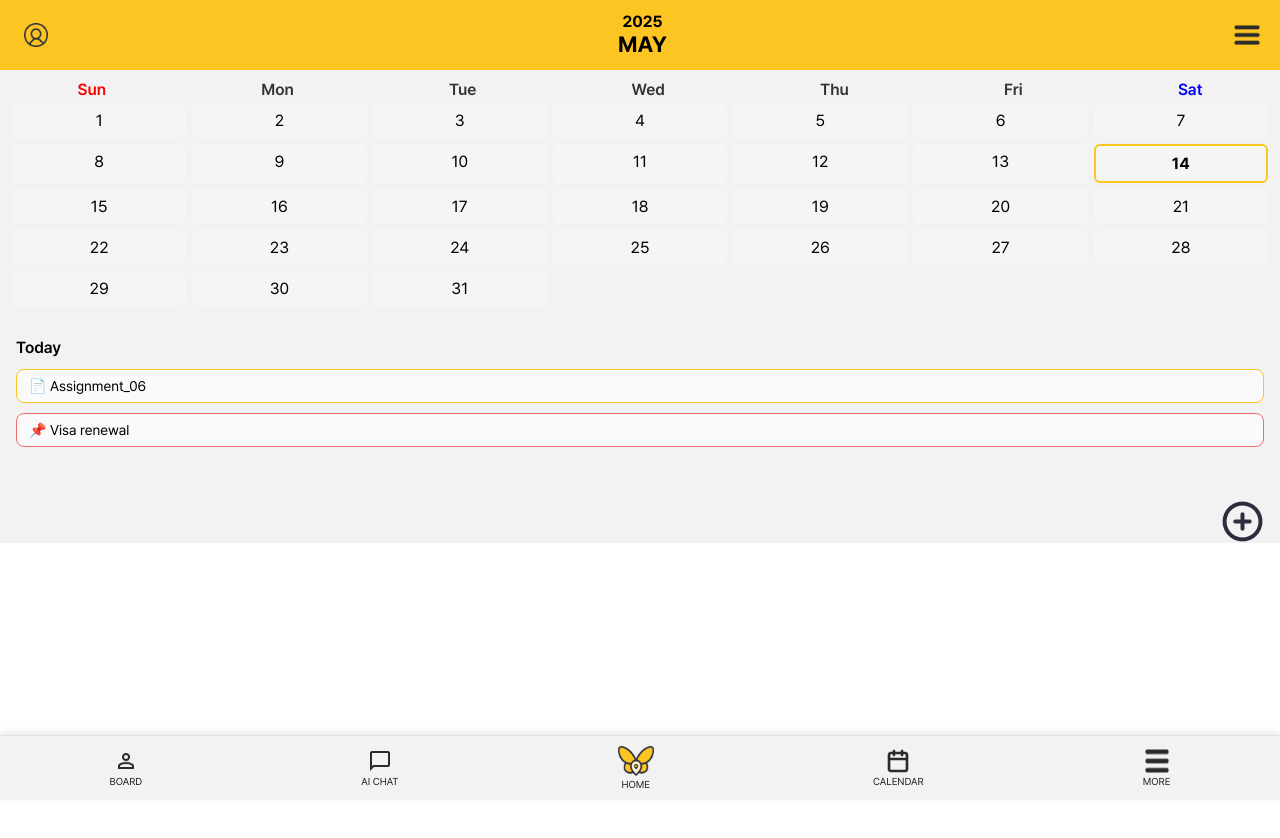
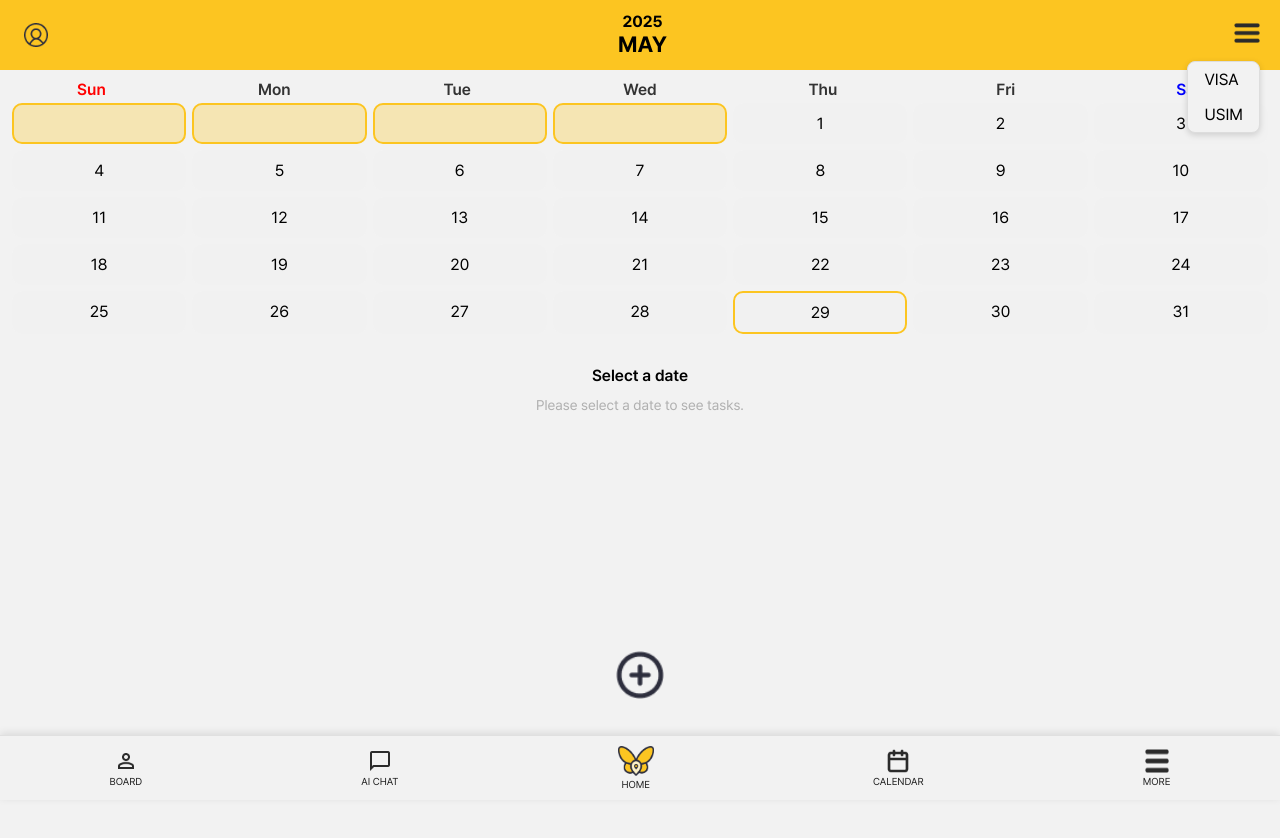
Before and after one commit to Ryu-Jemu/navi-app, a React (Create React App) app: page /calendar in a window 1280 px wide. Both pictures are taken after a click on the picture 1247 px from the left and 34 px from the top of the page. Shown: the top 838 px of the page. Before the commit the page ends 800 px from the top, so only its background shows below. Built offline with nearby package versions, Linux system fonts and the light colour scheme.

Commit message:
Resolve Date Problem & Modify UI

```diff
--- a/src/pages/CalendarPage.css
+++ b/src/pages/CalendarPage.css
@@ -1,16 +1,19 @@
 .calendar-page {
   font-family: 'Pretendard', sans-serif;
   background-color: var(--white);
+  min-height: 100vh;
   padding-bottom: 80px;
+  display: flex;
+  flex-direction: column;
 }
 
-  /* 헤더 */
 .calendar-header {
   background-color: var(--main-yellow);
   display: flex;
   justify-content: space-between;
   align-items: center;
   padding: 12px 20px;
+  position: relative;
 }
 
 .icon {
@@ -24,6 +27,31 @@
 
 .icon.menu {
   width: 26px;
+  cursor: pointer;
+}
+
+.menu-container {
+  position: relative;
+}
+
+.dropdown-menu {
+  position: absolute;
+  top: 40px;
+  right: 0;
+  background-color: var(--white);
+  border: 1px solid #ddd;
+  border-radius: 8px;
+  box-shadow: 0 2px 6px rgba(0, 0, 0, 0.15);
+  z-index: 100;
+}
+
+.dropdown-item {
+  padding: 8px 16px;
+  cursor: pointer;
+}
+
+.dropdown-item:hover {
+  background-color: var(--sub-yellow-1);
 }
 
 .month-text {
@@ -36,12 +64,18 @@
   font-size: 22px;
 }
 
-  /* 요일 라벨 */
+.day-cell.empty {
+  background-color: transparent;
+  border: none;
+  cursor: default;
+}
+
 .weekday-row {
-    display: flex;
-    justify-content: space-around;
+  display: grid;
+  grid-template-columns: repeat(7, 1fr);
+  text-align: center;
+  font-weight: 600;
   padding: 10px 0 4px;
-    font-weight: 600;
   color: #333;
 }
 
@@ -53,7 +87,6 @@
   color: blue;
 }
 
-  /* 달력 그리드 */
 .calendar-grid {
   display: grid;
   grid-template-columns: repeat(7, 1fr);
@@ -63,19 +96,30 @@
 
 .day-cell {
   text-align: center;
-    padding: 8px 0;
-    border-radius: 6px;
-    background-color: #f5f5f5;
+  padding: 10px 0;
+  border-radius: 10px;
+  background-color: rgba(242, 242, 242, 0.6);
+  border: 1px solid transparent;
+  cursor: pointer;
 }
 
 .day-cell.today {
   border: 2px solid var(--main-yellow);
+}
+
+.day-cell.selected {
+  background-color: rgba(252, 197, 33, 0.3);
+  border: 2px solid var(--main-yellow);
   font-weight: bold;
 }
 
-  /* Today Section */
 .today-section {
+  flex: 1;
+  background-color: var(--white);
   padding: 16px;
+  display: flex;
+  flex-direction: column;
+  align-items: center;
   position: relative;
 }
 
@@ -86,6 +130,7 @@
 }
 
 .task-list {
+  width: 100%;
   display: flex;
   flex-direction: column;
   gap: 10px;
@@ -103,12 +148,19 @@
   border-color: #f26d6d;
 }
 
-  /* + 버튼 */
+.no-task {
+  font-size: 14px;
+  color: var(--gray-1);
+  text-align: center;
+  width: 100%;
+}
+
 .plus-button {
   position: absolute;
-    bottom: -80px;
-    right: 16px;
-    width: 43px;
-    height: 43px;
+  bottom: 100px;
+  left: 50%;
+  transform: translateX(-50%);
+  width: 50px;
+  height: 50px;
   cursor: pointer;
 }
--- a/src/pages/CalendarPage.jsx
+++ b/src/pages/CalendarPage.jsx
@@ -1,4 +1,4 @@
-import React from 'react';
+import React, { useState, useEffect } from 'react';
 import './CalendarPage.css';
 import BottomNav from '../BottomNav/BottomNav';
 import ProfileIcon from '../assets/Profile_Icon.png';
@@ -6,12 +6,50 @@ import MoreIcon from '../assets/More_Icon.png';
 import PlusIcon from '../assets/Plus_Icon.png';
 
 const CalendarPage = () => {
+  const [selectedDate, setSelectedDate] = useState(null);
+  const [showMenu, setShowMenu] = useState(false);
+  const todayObj = new Date();
+  const todayDate = todayObj.getDate();
+  const todayMonth = todayObj.getMonth();
+  const todayYear = todayObj.getFullYear();
+
+  const year = 2025;
+  const month = 4; // 5월 (주의: 0부터 시작)
+
+  const firstDay = new Date(year, month, 1).getDay();
+  const totalDays = new Date(year, month + 1, 0).getDate();
+
+  const calendarCells = [];
+  for (let i = 0; i < firstDay; i++) {
+    calendarCells.push(null);
+  }
+  for (let i = 1; i <= totalDays; i++) {
+    calendarCells.push(i);
+  }
+
+  const toggleMenu = () => {
+    setShowMenu(!showMenu);
+  };
+
   return (
     <div className="calendar-page">
       <header className="calendar-header">
         <img src={ProfileIcon} alt="Profile" className="icon profile" />
-        <div className="month-text">2025<br /><span>MAY</span></div>
-        <img src={MoreIcon} alt="More" className="icon menu" />
+        <div className="month-text">{year}<br /><span>MAY</span></div>
+        <div className="menu-container">
+          <img
+            src={MoreIcon}
+            alt="More"
+            className="icon menu"
+            onClick={toggleMenu}
+          />
+          {showMenu && (
+            <div className="dropdown-menu">
+              <div className="dropdown-item">VISA</div>
+              <div className="dropdown-item">USIM</div>
+            </div>
+          )}
+        </div>
       </header>
 
       <div className="weekday-row">
@@ -21,22 +59,40 @@ const CalendarPage = () => {
       </div>
 
       <div className="calendar-grid">
-        {[...Array(31)].map((_, i) => (
-          <div key={i} className={`day-cell ${i === 13 ? 'today' : ''}`}>
-            {i + 1}
+        {calendarCells.map((day, i) => (
+          <div
+            key={i}
+            className={`day-cell
+              ${day === todayDate && month === todayMonth && year === todayYear ? 'today' : ''}
+              ${selectedDate === day ? 'selected' : ''}
+              ${day === null ? 'empty' : ''}
+            `}
+            onClick={() => day && setSelectedDate(day)}
+          >
+            {day || ''}
           </div>
         ))}
       </div>
 
       <div className="today-section">
-        <h3>Today</h3>
+        <h3>
+          {selectedDate
+            ? `${year}.05.${selectedDate < 10 ? '0' : ''}${selectedDate}`
+            : 'Select a date'}
+        </h3>
         <div className="task-list">
-          <div className="task-card">
-            <span role="img" aria-label="assignment">📄</span> Assignment_06
-          </div>
-          <div className="task-card urgent">
-            <span role="img" aria-label="visa">📌</span> Visa renewal
-          </div>
+          {selectedDate ? (
+            <>
+              <div className="task-card">
+                <span role="img" aria-label="task">📄</span> Task for {selectedDate}
+              </div>
+              <div className="task-card urgent">
+                <span role="img" aria-label="urgent">📌</span> Urgent task for {selectedDate}
+              </div>
+            </>
+          ) : (
+            <div className="no-task">Please select a date to see tasks.</div>
+          )}
         </div>
         <img src={PlusIcon} alt="Add Task" className="plus-button" />
       </div>
```
Lines whose indentation alone changed are shown as unchanged.
